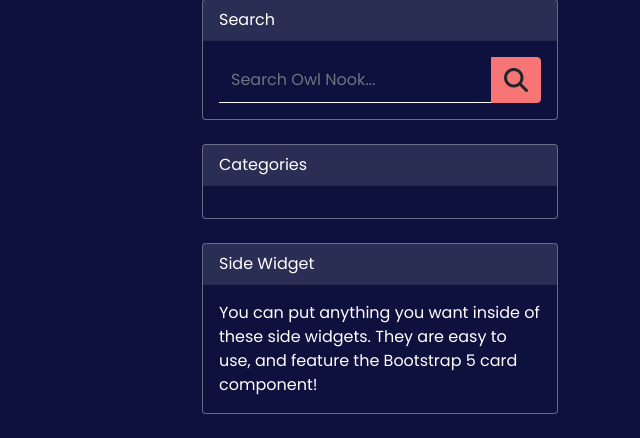
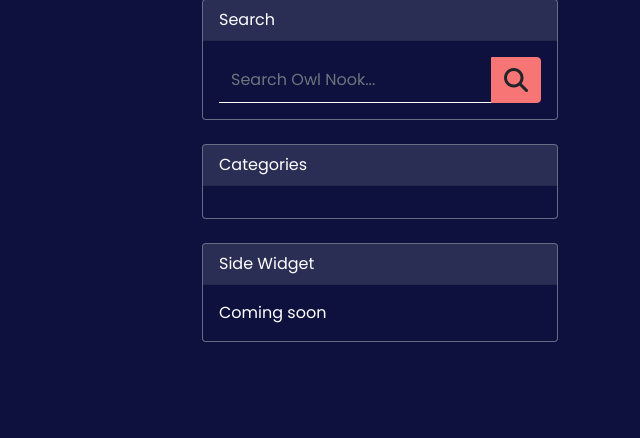
Before and after one commit to datonex/owl-nook-dx, a Django app: page / in a window 1280 px wide. Shown: the part 542-980 px from the top of the page, without its empty margins (640-1280 px from the left). After the commit the page ends 884 px from the top, so only its background shows below. Run offline with Django 3.2, Linux system fonts and the light colour scheme; data that the repository does not hold is empty; some libraries are stand-ins or nearby versions.

```diff
--- a/blog/templates/blog/category.html
+++ b/blog/templates/blog/category.html
@@ -155,7 +155,7 @@
         <!-- Side widget-->
         <div class="card mb-4 bg-navy border-grey-60">
           <div class="card-header bg-grey-20">Side Widget</div>
-          <div class="card-body">You can put anything you want inside of these side widgets. They are easy to use, and feature the Bootstrap 5 card component!</div>
+          <div class="card-body">Coming soon</div>
         </div>
       </div>
     </div>
--- a/blog/templates/blog/drafts.html
+++ b/blog/templates/blog/drafts.html
@@ -99,7 +99,9 @@
             <!-- Side widget-->
             <div class="card mb-4 bg-navy border-grey-60">
               <div class="card-header bg-grey-20">Side Widget</div>
-              <div class="card-body">You can put anything you want inside of these side widgets. They are easy to use, and feature the Bootstrap 5 card component!</div>
+              <div class="card-body">
+                Coming soon
+              </div>
             </div>
           </div>
         </div>
--- a/blog/templates/blog/index.html
+++ b/blog/templates/blog/index.html
@@ -150,7 +150,7 @@
         <!-- Side widget-->
         <div class="card mb-4 bg-navy border-grey-60">
           <div class="card-header bg-grey-20">Side Widget</div>
-          <div class="card-body">You can put anything you want inside of these side widgets. They are easy to use, and feature the Bootstrap 5 card component!</div>
+          <div class="card-body">Coming soon</div>
         </div>
       </div>
     </div>
```
